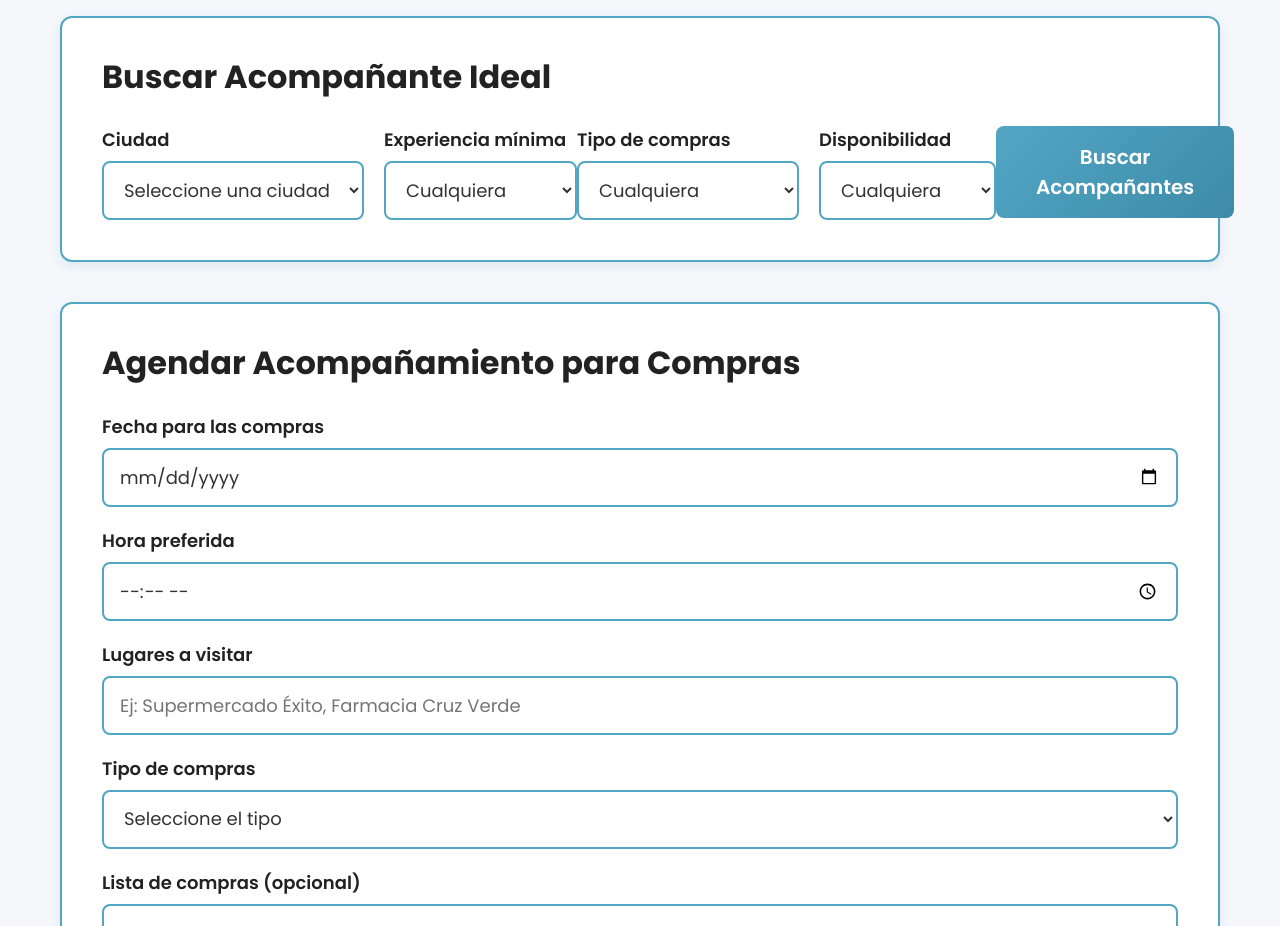
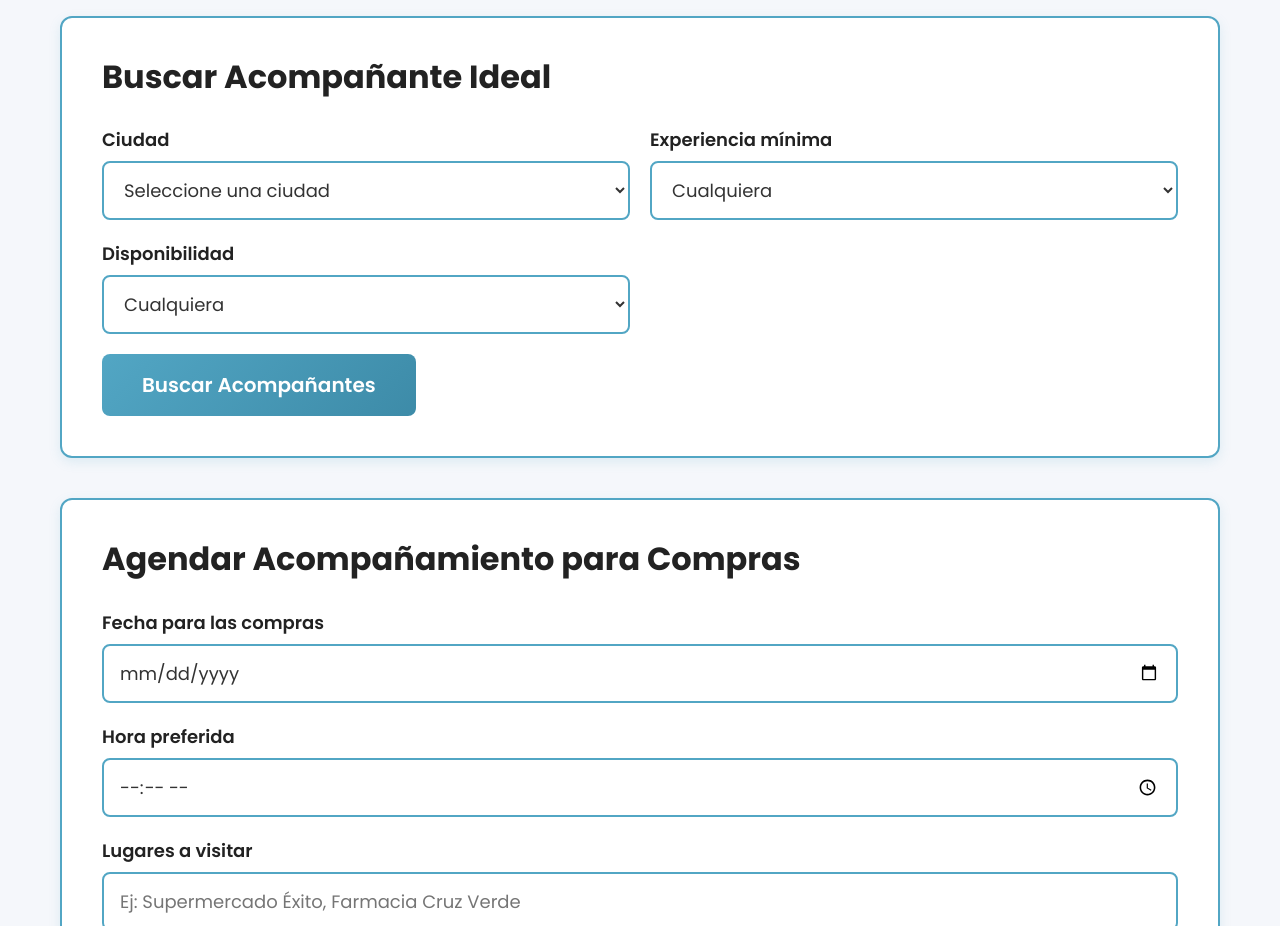
Before and after one commit to Migue-G7/AbueClick, a plain HTML site: page servicio-compras.html in a window 1280 px wide. Shown: the part 860-1786 px from the top of the page. Drawn offline with nearby package versions, Linux system fonts and the light colour scheme.

Commit message:
Se corrigieron algunos errores

```diff
--- a/js/servicio.js
+++ b/js/servicio.js
@@ -254,10 +254,6 @@ document.addEventListener('DOMContentLoaded', function() {
       const filtros = {
         ciudad: document.getElementById('ciudad').value,
         experiencia: document.getElementById('experiencia').value,
-        especialidad: document.getElementById('especialidad')?.value || '',
-        tipoEvento: document.getElementById('tipoEvento')?.value || '',
-        tipoCompras: document.getElementById('tipoCompras')?.value || '',
-        tipoTramite: document.getElementById('tipoTramite')?.value || '',
         disponibilidad: document.getElementById('disponibilidad').value
       };
 
--- a/servicio-compras.html
+++ b/servicio-compras.html
@@ -78,7 +78,7 @@
         <!-- Búsqueda de Acompañante -->
         <section class="busqueda-acompanante">
           <h2>Buscar Acompañante Ideal</h2>
-          <form class="formulario-busqueda" id="formularioBusqueda">
+          <form class="formulario-busqueda-acompanante" id="formularioBusqueda">
             <div class="fila-formulario">
               <div class="grupo-formulario">
                 <label for="ciudad">Ciudad</label>
@@ -102,16 +102,6 @@
               </div>
             </div>
             <div class="fila-formulario">
-              <div class="grupo-formulario">
-                <label for="tipoCompras">Tipo de compras</label>
-                <select id="tipoCompras" name="tipoCompras">
-                  <option value="">Cualquiera</option>
-                  <option value="supermercado">Supermercado</option>
-                  <option value="farmacia">Farmacia</option>
-                  <option value="tiendas">Tiendas generales</option>
-                  <option value="mercado">Mercado</option>
-                </select>
-              </div>
               <div class="grupo-formulario">
                 <label for="disponibilidad">Disponibilidad</label>
                 <select id="disponibilidad" name="disponibilidad">
--- a/style/styleservicio.css
+++ b/style/styleservicio.css
@@ -90,6 +90,8 @@
   border-radius: 12px;
   padding: 40px;
   box-shadow: 0 4px 12px rgba(82, 166, 196, 0.15);
+  width: 100%;
+  box-sizing: border-box;
 }
 
 .busqueda-acompanante h2 {
@@ -101,20 +103,26 @@
 }
 
 .formulario-busqueda-acompanante {
-  display: flex;
-  flex-direction: column;
+  display: flex !important;
+  flex-direction: column !important;
   gap: 20px;
+  width: 100%;
+  box-sizing: border-box;
 }
 
 .fila-formulario {
-  display: grid;
-  grid-template-columns: repeat(2, 1fr);
+  display: grid !important;
+  grid-template-columns: repeat(2, 1fr) !important;
   gap: 20px;
+  width: 100%;
+  box-sizing: border-box;
 }
 
 .grupo-formulario {
-  display: flex;
-  flex-direction: column;
+  display: flex !important;
+  flex-direction: column !important;
+  width: 100%;
+  box-sizing: border-box;
 }
 
 .grupo-formulario label {
@@ -123,41 +131,49 @@
   color: #222;
   margin-bottom: 8px;
   font-family: 'Poppins', sans-serif;
+  display: block;
 }
 
 .grupo-formulario select,
 .grupo-formulario input,
 .grupo-formulario textarea {
-  padding: 14px 16px;
-  border: 2px solid #52a6c4;
-  border-radius: 8px;
-  font-size: 18px;
-  font-family: 'Poppins', sans-serif;
-  color: #333;
-  background: white;
+  padding: 14px 16px !important;
+  border: 2px solid #52a6c4 !important;
+  border-radius: 8px !important;
+  font-size: 18px !important;
+  font-family: 'Poppins', sans-serif !important;
+  color: #333 !important;
+  background: white !important;
   transition: border-color 0.3s ease;
+  width: 100%;
+  box-sizing: border-box;
+  appearance: auto;
+  -webkit-appearance: menulist;
+  -moz-appearance: menulist;
 }
 
 .grupo-formulario select:focus,
 .grupo-formulario input:focus,
 .grupo-formulario textarea:focus {
-  outline: none;
-  border-color: #faba4d;
-  box-shadow: 0 0 0 3px rgba(250, 186, 77, 0.2);
+  outline: none !important;
+  border-color: #faba4d !important;
+  box-shadow: 0 0 0 3px rgba(250, 186, 77, 0.2) !important;
 }
 
 .boton-buscar {
-  padding: 16px 40px;
-  background: linear-gradient(135deg, #52a6c4 0%, #3d8ba8 100%);
-  color: white;
-  border: none;
-  border-radius: 8px;
-  font-size: 20px;
-  font-weight: 600;
-  font-family: 'Poppins', sans-serif;
+  padding: 16px 40px !important;
+  background: linear-gradient(135deg, #52a6c4 0%, #3d8ba8 100%) !important;
+  color: white !important;
+  border: none !important;
+  border-radius: 8px !important;
+  font-size: 20px !important;
+  font-weight: 600 !important;
+  font-family: 'Poppins', sans-serif !important;
   cursor: pointer;
   transition: transform 0.2s ease, box-shadow 0.2s ease;
   align-self: flex-start;
+  width: auto;
+  box-sizing: border-box;
 }
 
 .boton-buscar:hover {
```
Also changed, not shown: servicio-cita-medica.html (+0 -13 lines), servicio-eventos.html (+1 -11 lines), servicio-tramites.html (+1 -11 lines).
